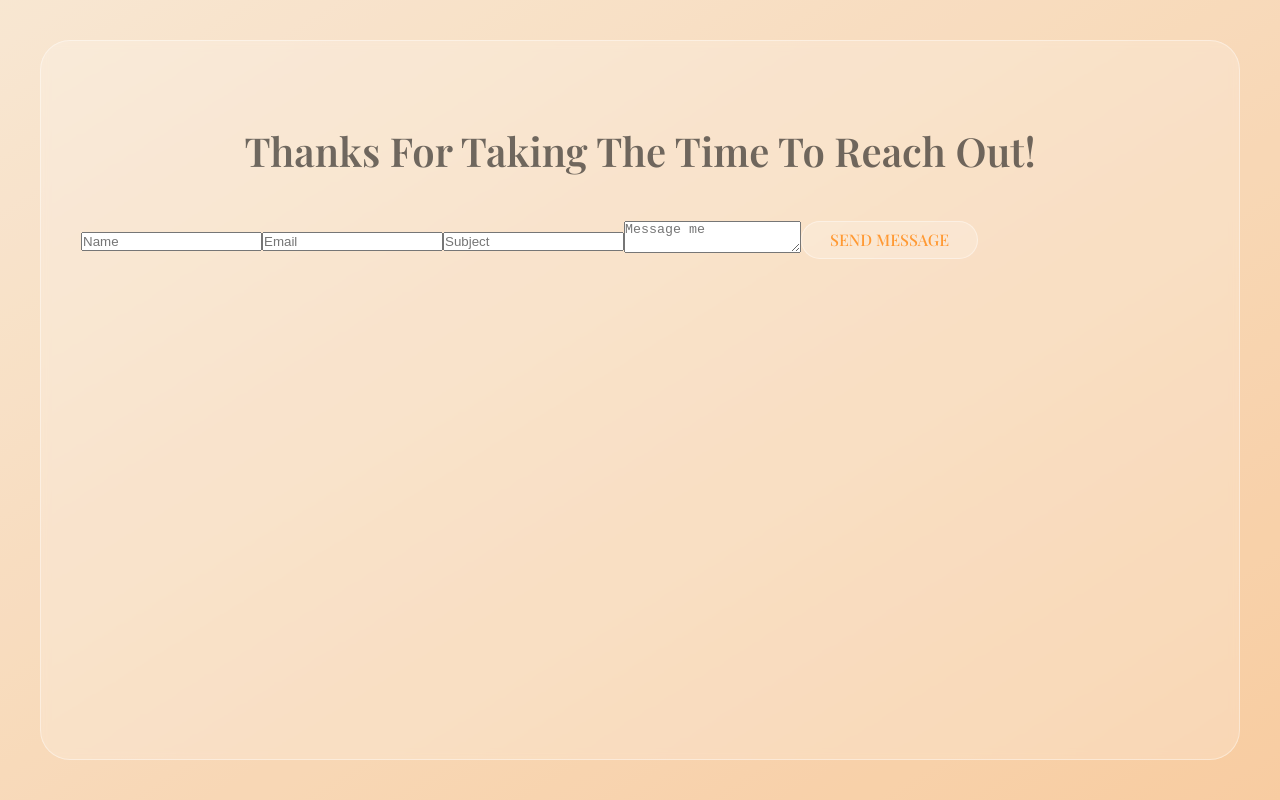
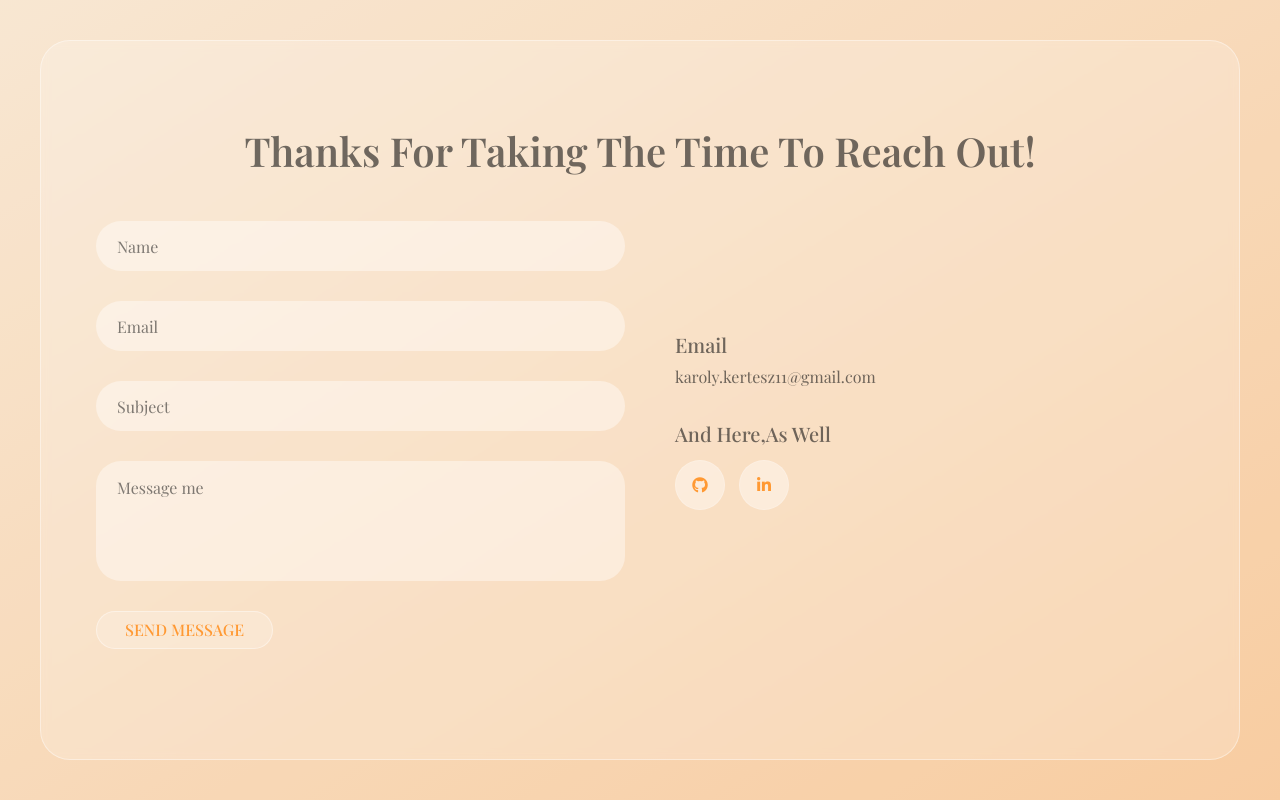
Before and after one commit to karolykertesz/kertesz-typescript-portfolio, a React (Create React App) app in the folder front/: page /contact in a window 1280 px wide. Built offline with nearby package versions, Linux system fonts and the light colour scheme; no server answers; a web font is replaced by a local one.

Commit message:
finished contact form UI

```diff
--- /dev/null
+++ b/front/src/components/Header.tsx
@@ -0,0 +1,11 @@
+export const Header = () => {
+  return (
+    <header>
+      <div className="container">
+        <div className="row">
+          <button type="button"></button>
+        </div>
+      </div>
+    </header>
+  );
+};
--- a/front/src/css/index.css
+++ b/front/src/css/index.css
@@ -134,7 +134,7 @@ header .menu-btn-burger.open::after {
 
 .home-image .home-image-box {
   max-width: 360px;
-  height: 300px;
+  height: 360px;
   background-color: rgba(255, 255, 255, 0.2);
   border-radius: 50%;
   -webkit-border-radius: 50%;
@@ -455,6 +455,83 @@ header .menu-btn-burger.open::after {
   -moz-osx-font-smoothing: grayscale;
 }
 
+.contact-form {
+  width: 50%;
+  padding: 0 15px;
+}
+.contact-form .input-group {
+  width: 100%;
+  margin-bottom: 30px;
+}
+.contact-form .input-group .input-control {
+  display: block;
+  width: 100%;
+  height: 50px;
+  border-radius: 25px;
+  border: none;
+  font-family: inherit;
+  font-weight: 400;
+  font-size: 16px;
+  background-color: rgba(255, 255, 255, 0.4);
+  padding: 0 20px;
+  color: rgba(17, 17, 17, 0.598);
+  border: 1px solid transparent;
+  transition: border-color 0.4s ease;
+  -webkit-transition: width 0.4s ease;
+  -moz-transition: width 0.4s ease;
+  -ms-transition: width 0.4s ease;
+  -o-transition: width 0.4s ease;
+}
+.contact-form .input-group .input-control::placeholder {
+  color: rgba(17, 17, 17, 0.598);
+  opacity: 0.9;
+  font-weight: 300;
+}
+.contact-form .input-group .input-control:focus {
+  border-color: rgba(255, 255, 255, 0.598);
+}
+
+#text-area {
+  height: 120px;
+  resize: none;
+  padding-top: 15px;
+}
+
+.contact-info {
+  width: 50%;
+  padding: 0 15px;
+}
+.contact-info-item {
+  margin: 0 0 30px;
+  padding: 0 0 0 20px;
+}
+.contact-info-item h3 {
+  font-size: 20px;
+  text-transform: capitalize;
+  margin: 0 0 5px;
+}
+.contact-info-item-links a {
+  display: inline-flex;
+  height: 50px;
+  width: 50px;
+  background-color: rgba(255, 255, 255, 0.4);
+  align-items: center;
+  justify-content: center;
+  color: #ff9933;
+  border-radius: 50%;
+  border: 1px solid rgba(255, 255, 255, 0.2);
+  margin: 6px 14px 0 0;
+  transition: all 0.4s ease-in-out;
+  -webkit-transition: all 0.4s ease-in-out;
+  -moz-transition: all 0.4s ease-in-out;
+  -ms-transition: all 0.4s ease-in-out;
+  -o-transition: all 0.4s ease-in-out;
+}
+.contact-info-item-links a:hover {
+  color: white;
+  background-color: #ff9933;
+}
+
 * {
   box-sizing: border-box;
   margin: 0;
--- a/front/src/pages/Contact.tsx
+++ b/front/src/pages/Contact.tsx
@@ -1,4 +1,4 @@
-import React from "react";
+import React, { useRef, useReducer } from "react";
 
 export const Contact: React.FC = () => {
   return (
@@ -42,6 +42,7 @@ export const Contact: React.FC = () => {
                     placeholder="Message me"
                     className="input-control"
                     required
+                    id="text-area"
                   ></textarea>
                 </div>
                 <div className="submit-btn">
@@ -54,7 +55,19 @@ export const Contact: React.FC = () => {
           </div>
           <div className="contact-info">
             <div className="contact-info-item">
-              <h3></h3>
+              <h3>Email</h3>
+              <p>karoly.kertesz11@gmail.com</p>
+            </div>
+            <div className="contact-info-item">
+              <h3>And here,as well </h3>
+              <div className="contact-info-item-links">
+                <a href="#" target="_blank" rel="noreferrer">
+                  <i className="fa fa-github"></i>
+                </a>
+                <a href="#" target="_blank" rel="noreferrer">
+                  <i className="fa fa-linkedin"></i>
+                </a>
+              </div>
             </div>
           </div>
         </div>
--- a/front/src/pages/Home.tsx
+++ b/front/src/pages/Home.tsx
@@ -1,8 +1,11 @@
-import React from "react";
+import React, { useState, Fragment } from "react";
 import { Link } from "react-router-dom";
+import { Header } from "../components/Header";
 const imgUrl = require("./../assets/kk.jpg");
 export const Home: React.FC = () => {
   return (
+    <Fragment>
+      <Header />
       <section className="home-section items-center">
         <div className="container">
           <div className="row items-center">
@@ -25,5 +28,6 @@ export const Home: React.FC = () => {
           </div>
         </div>
       </section>
+    </Fragment>
   );
 };
--- a/front/src/scss/_config.scss
+++ b/front/src/scss/_config.scss
@@ -7,6 +7,7 @@ $main-font: Georgia, "Times New Roman", Times, serif;
 $base-font-size: 16px;
 $grey-40: rgba(255, 255, 255, 0.4);
 $grey-20: rgba(255, 255, 255, 0.2);
+$grey-60: rgba(255, 255, 255, 0.598);
 $black-60: rgba(17, 17, 17, 0.598);
 $orange-strong: #ff9933;
 $orange-light: #dea975;
--- a/front/src/scss/_contact.scss
+++ b/front/src/scss/_contact.scss
@@ -0,0 +1,69 @@
+.contact-form {
+  width: 50%;
+  padding: 0 15px;
+  .input-group {
+    width: 100%;
+    margin-bottom: 30px;
+
+    .input-control {
+      display: block;
+      width: 100%;
+      height: 50px;
+      border-radius: 25px;
+      border: none;
+      font-family: inherit;
+      font-weight: 400;
+      font-size: 16px;
+      background-color: $grey-40;
+      padding: 0 20px;
+      color: $black-60;
+      border: 1px solid transparent;
+      @include transition-border;
+      &::placeholder {
+        color: $black-60;
+        opacity: 0.9;
+        font-weight: 300;
+      }
+      &:focus {
+        border-color: $grey-60;
+      }
+    }
+  }
+}
+#text-area {
+  height: 120px;
+  resize: none;
+  padding-top: 15px;
+}
+.contact-info {
+  width: 50%;
+  padding: 0 15px;
+  &-item {
+    margin: 0 0 30px;
+    padding: 0 0 0 20px;
+    h3 {
+      font-size: 20px;
+      text-transform: capitalize;
+      margin: 0 0 5px;
+    }
+    &-links {
+      a {
+        display: inline-flex;
+        height: 50px;
+        width: 50px;
+        background-color: $grey-40;
+        align-items: center;
+        justify-content: center;
+        color: $orange-strong;
+        border-radius: 50%;
+        border: 1px solid $grey-20;
+        margin: 6px 14px 0 0;
+        @include transition-ease;
+        &:hover {
+          color: white;
+          background-color: $orange-strong;
+        }
+      }
+    }
+  }
+}
--- a/front/src/scss/_home.scss
+++ b/front/src/scss/_home.scss
@@ -33,7 +33,7 @@
 }
 .home-image .home-image-box {
   max-width: 360px;
-  height: 300px;
+  height: 360px;
   background-color: $grey-20;
   border-radius: 50%;
   -webkit-border-radius: 50%;
--- a/front/src/scss/style.scss
+++ b/front/src/scss/style.scss
@@ -8,6 +8,7 @@
 @import "./education";
 @import "./works";
 @import "./contact";
+@import "./header";
 * {
   box-sizing: border-box;
   margin: 0;
```
Also changed, not shown: front/src/scss/_mixin.scss (+7 -0 lines), front/src/scss/_header.scss (added), 1 other file (tests, documents, lock files or other folders). Lines whose indentation alone changed are shown as unchanged.
